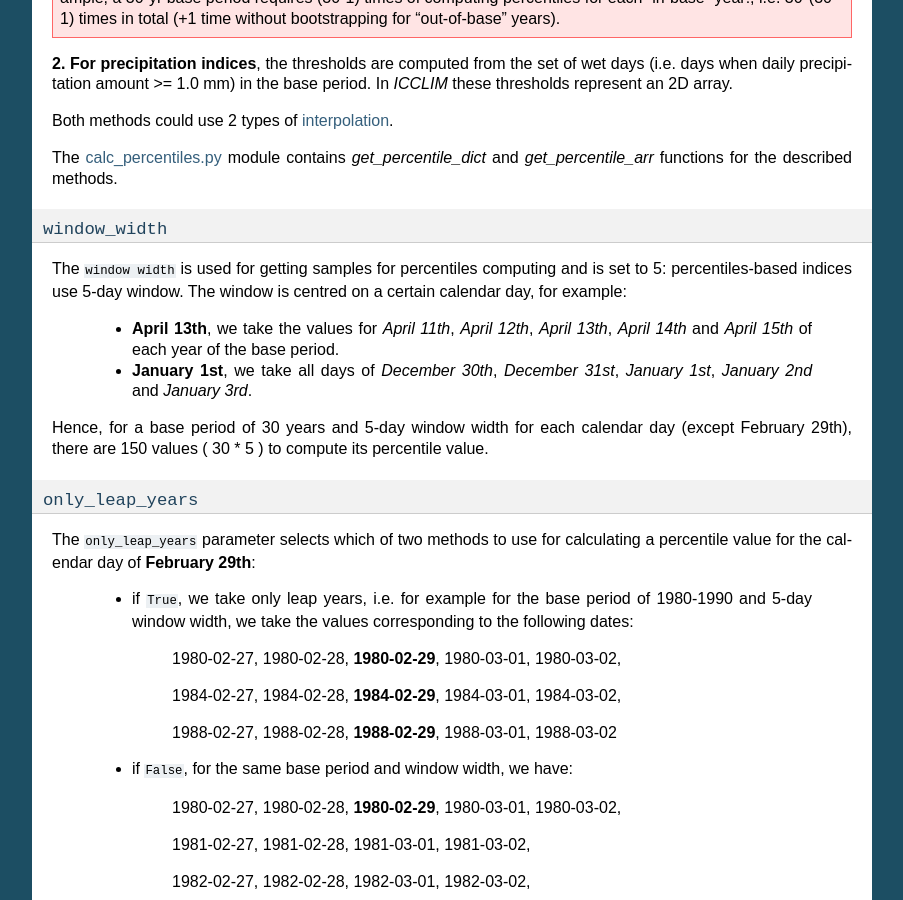
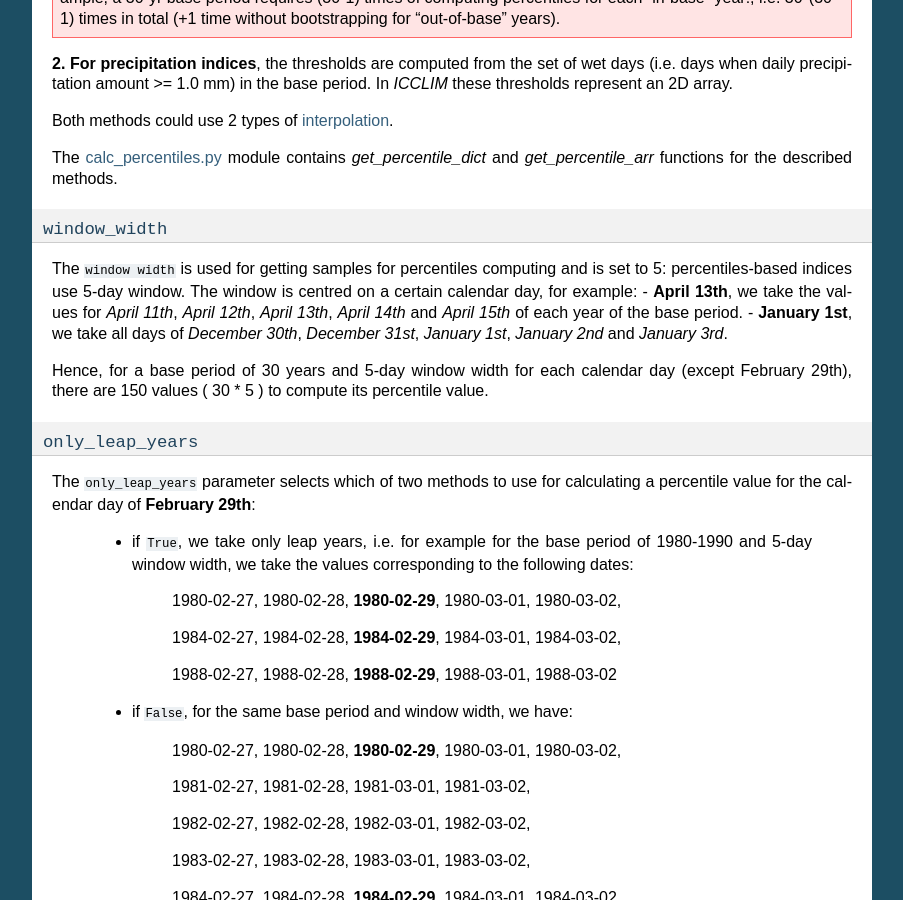
Before and after one commit to cerfacs-globc/icclim, a Sphinx documentation site: the page built from icclim/icclim_doc/source/python_api.rst, in a window 1280 px wide and 900 px high, scrolled down 3235 px. Shown: the whole window, without its empty margins (198-1101 px from the left). Built offline with Sphinx 7.4.7, drawn with Linux system fonts in a browser that asks for light colours.

Commit message:
Small corrections in documentation.

```diff
--- a/icclim/icclim_doc/source/conf.py
+++ b/icclim/icclim_doc/source/conf.py
@@ -140,7 +140,7 @@ if on_rtd:
 # Add any paths that contain custom static files (such as style sheets) here,
 # relative to this directory. They are copied after the builtin static files,
 # so a file named "default.css" will overwrite the builtin "default.css".
-html_static_path = ['_static']
+#html_static_path = ['_static']
 
 # Add any extra paths that contain custom files (such as robots.txt or
 # .htaccess) here, relative to this directory. These files are copied
--- a/icclim/icclim_doc/source/installation.rst
+++ b/icclim/icclim_doc/source/installation.rst
@@ -3,7 +3,7 @@ Installation
 
 
 Dependencies
--------------------------
+------------
 To use the ICCLIM you first need to install the following python libraries:
     - `NumPy <http://www.numpy.org/>`_
     - `netCDF4 (make sure you have at least version 1.2.9+) <http://unidata.github.io/netcdf4-python/>`_
@@ -12,7 +12,7 @@ To use the ICCLIM you first need to install the following python libraries:
     - `ESMPy <https://www.earthsystemcog.org/projects/esmpy/>`_ if you want to use :ref:`regridding module <icclim_regrid>`
 
 Installation (Linux, OS X)
---------------------
+--------------------------
 .. note:: Make sure that **Python 2.7** and **GCC** are installed.
 
 1. Go to `<https://github.com/cerfacs-globc/icclim/releases/>`_.
--- a/icclim/icclim_doc/source/python_api.rst
+++ b/icclim/icclim_doc/source/python_api.rst
@@ -194,8 +194,8 @@ The `calc_percentiles.py <https://github.com/cerfacs-globc/icclim/blob/master/ic
 
 The ``window width`` is used for getting samples for percentiles computing and is set to 5: percentiles-based indices use 5-day window.
 The window is centred on a certain calendar day, for example:
-    - **April 13th**, we take the values for *April 11th*, *April 12th*, *April 13th*, *April 14th* and *April 15th* of each year of the base period.
-    - **January 1st**, we take all days of *December 30th*, *December 31st*, *January 1st*, *January 2nd* and *January 3rd*.
+- **April 13th**, we take the values for *April 11th*, *April 12th*, *April 13th*, *April 14th* and *April 15th* of each year of the base period.
+- **January 1st**, we take all days of *December 30th*, *December 31st*, *January 1st*, *January 2nd* and *January 3rd*.
 
 Hence, for a base period of 30 years and 5-day window width for each calendar day (except February 29th), there are 150 values ( 30 * 5 )
 to compute its percentile value.
```
